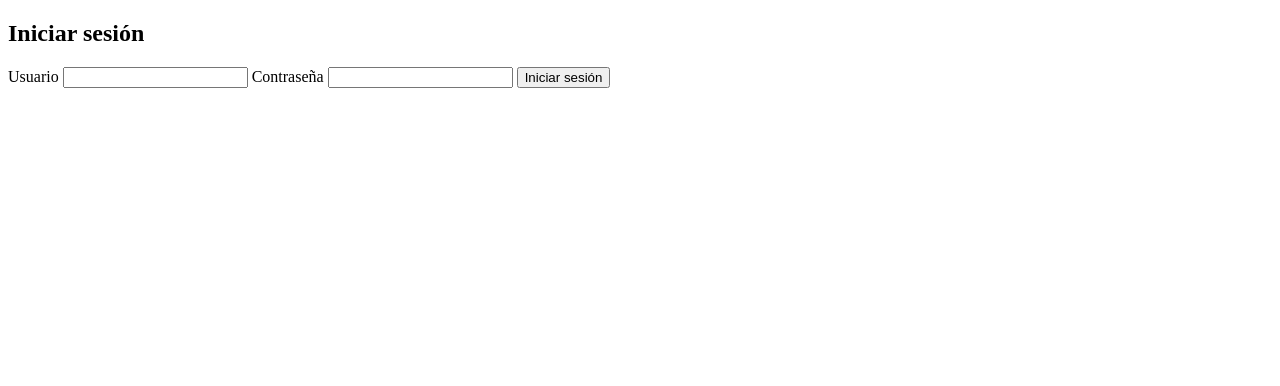
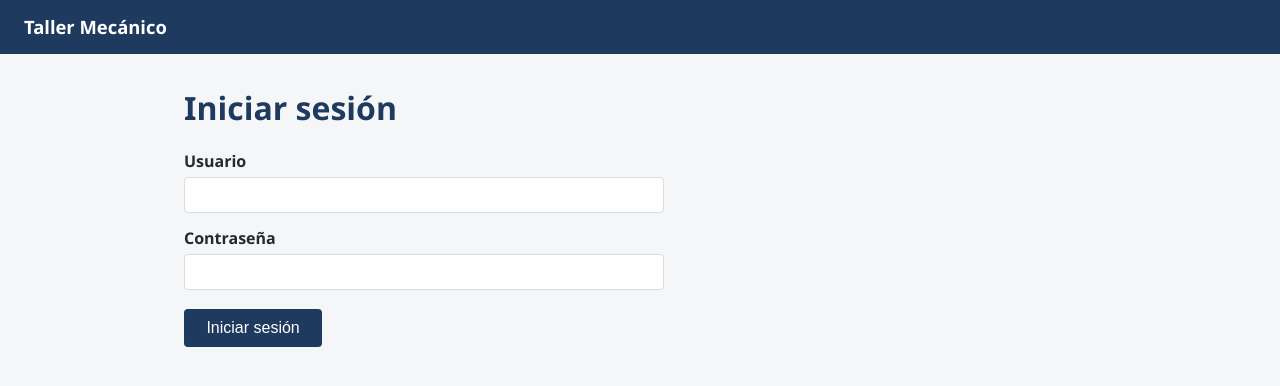
Before and after one commit to IgnaciaBazan/taller-mecanico-django, a Django app: template Mecanica/templates/registration/login.html in a window 1280 px wide. Shown: the top 386 px of the page. Run offline with Django 3.2, Linux system fonts and the light colour scheme; the template is opened without the code that fills it, so the values that code supplies are empty.

Commit message:
Etapa 8: crear inicio.html, estilos propios del sitio y aplicar el estilo al login

```diff
--- a/Mecanica/static/Mecanica/css/estilos.css
+++ b/Mecanica/static/Mecanica/css/estilos.css
@@ -0,0 +1,174 @@
+:root {
+    --color-primario: #1f3a5f;
+    --color-primario-claro: #2c527f;
+    --color-fondo: #f4f6f8;
+    --color-borde: #d7dde3;
+    --color-texto: #22292f;
+    --color-error: #b3261e;
+}
+
+* {
+    box-sizing: border-box;
+}
+
+body {
+    margin: 0;
+    font-family: "Segoe UI", Arial, sans-serif;
+    background-color: var(--color-fondo);
+    color: var(--color-texto);
+}
+
+nav {
+    display: flex;
+    align-items: center;
+    gap: 1.5rem;
+    background-color: var(--color-primario);
+    padding: 0.9rem 1.5rem;
+}
+
+nav a {
+    color: #ffffff;
+    text-decoration: none;
+    font-weight: 500;
+}
+
+nav a:hover {
+    text-decoration: underline;
+}
+
+nav a:first-child {
+    font-size: 1.15rem;
+    font-weight: 700;
+    margin-right: auto;
+}
+
+nav span {
+    color: #d7e2ef;
+    font-size: 0.9rem;
+}
+
+main {
+    max-width: 960px;
+    margin: 2rem auto;
+    padding: 0 1.5rem;
+}
+
+h1 {
+    color: var(--color-primario);
+}
+
+/* Tarjetas de la página de inicio */
+.tarjetas {
+    display: flex;
+    gap: 1.5rem;
+    margin-top: 1.5rem;
+    flex-wrap: wrap;
+}
+
+.tarjeta {
+    flex: 1 1 220px;
+    background-color: #ffffff;
+    border: 1px solid var(--color-borde);
+    border-radius: 8px;
+    padding: 1.25rem;
+    text-decoration: none;
+    color: var(--color-texto);
+    transition: box-shadow 0.15s ease-in-out;
+}
+
+.tarjeta:hover {
+    box-shadow: 0 2px 10px rgba(0, 0, 0, 0.08);
+}
+
+.tarjeta h2 {
+    margin-top: 0;
+    color: var(--color-primario-claro);
+}
+
+/* Tablas de listados */
+table {
+    width: 100%;
+    border-collapse: collapse;
+    background-color: #ffffff;
+    margin-top: 1rem;
+}
+
+th, td {
+    text-align: left;
+    padding: 0.6rem 0.8rem;
+    border-bottom: 1px solid var(--color-borde);
+}
+
+th {
+    background-color: #e9eef3;
+    color: var(--color-primario);
+}
+
+tr:hover {
+    background-color: #f1f4f7;
+}
+
+/* Formularios */
+form {
+    max-width: 480px;
+}
+
+label {
+    display: block;
+    margin-top: 0.9rem;
+    margin-bottom: 0.3rem;
+    font-weight: 600;
+}
+
+input, select, textarea {
+    width: 100%;
+    padding: 0.5rem;
+    border: 1px solid var(--color-borde);
+    border-radius: 4px;
+    font-size: 1rem;
+}
+
+.error-campo {
+    color: var(--color-error);
+    font-size: 0.85rem;
+    margin-top: 0.2rem;
+}
+
+button, .boton {
+    display: inline-block;
+    margin-top: 1.2rem;
+    padding: 0.6rem 1.4rem;
+    background-color: var(--color-primario);
+    color: #ffffff;
+    border: none;
+    border-radius: 4px;
+    font-size: 1rem;
+    cursor: pointer;
+    text-decoration: none;
+}
+
+button:hover, .boton:hover {
+    background-color: var(--color-primario-claro);
+}
+
+.boton-eliminar {
+    background-color: var(--color-error);
+}
+
+/* Estados de la vista (con datos, vacío, cargando, error) */
+.estado-vacio, .estado-error {
+    padding: 1.5rem;
+    border-radius: 6px;
+    text-align: center;
+    margin-top: 1rem;
+}
+
+.estado-vacio {
+    background-color: #eef1f4;
+    color: #55606b;
+}
+
+.estado-error {
+    background-color: #fbeceb;
+    color: var(--color-error);
+}
--- a/Mecanica/templates/registration/login.html
+++ b/Mecanica/templates/registration/login.html
@@ -2,24 +2,35 @@
 <!DOCTYPE html>
 <html lang="es">
 <head>
+    {% load static %}
     <meta charset="UTF-8">
+    <meta name="viewport" content="width=device-width, initial-scale=1.0">
     <title>Iniciar sesión — Taller Mecánico</title>
+    <link rel="stylesheet" href="{% static 'Mecanica/css/estilos.css' %}">
 </head>
 <body>
-    <h2>Iniciar sesión</h2>
+    <nav>
+        <a href="{% url 'inicio' %}">Taller Mecánico</a>
+    </nav>
+
+    <main>
+        <h1>Iniciar sesión</h1>
         {% if form.errors %}
-        <p>Usuario o contraseña incorrectos.</p>
+            <p class="error-campo">Usuario o contraseña incorrectos.</p>
         {% endif %}
-    <form method="post">
+        <form method="post" id="form-login" novalidate>
             {% csrf_token %}
             <label for="id_username">Usuario</label>
             <input type="text" name="username" id="id_username" required>
+            <span class="error-campo" id="error-username"></span>
 
             <label for="id_password">Contraseña</label>
             <input type="password" name="password" id="id_password" required>
+            <span class="error-campo" id="error-password"></span>
 
             <input type="hidden" name="next" value="{{ next }}">
             <button type="submit">Iniciar sesión</button>
         </form>
+    </main>
 </body>
 </html>
```
Also changed, not shown: Mecanica/templates/Mecanica/inicio.html (added, +19 -0 lines). Lines whose indentation alone changed are shown as unchanged.
